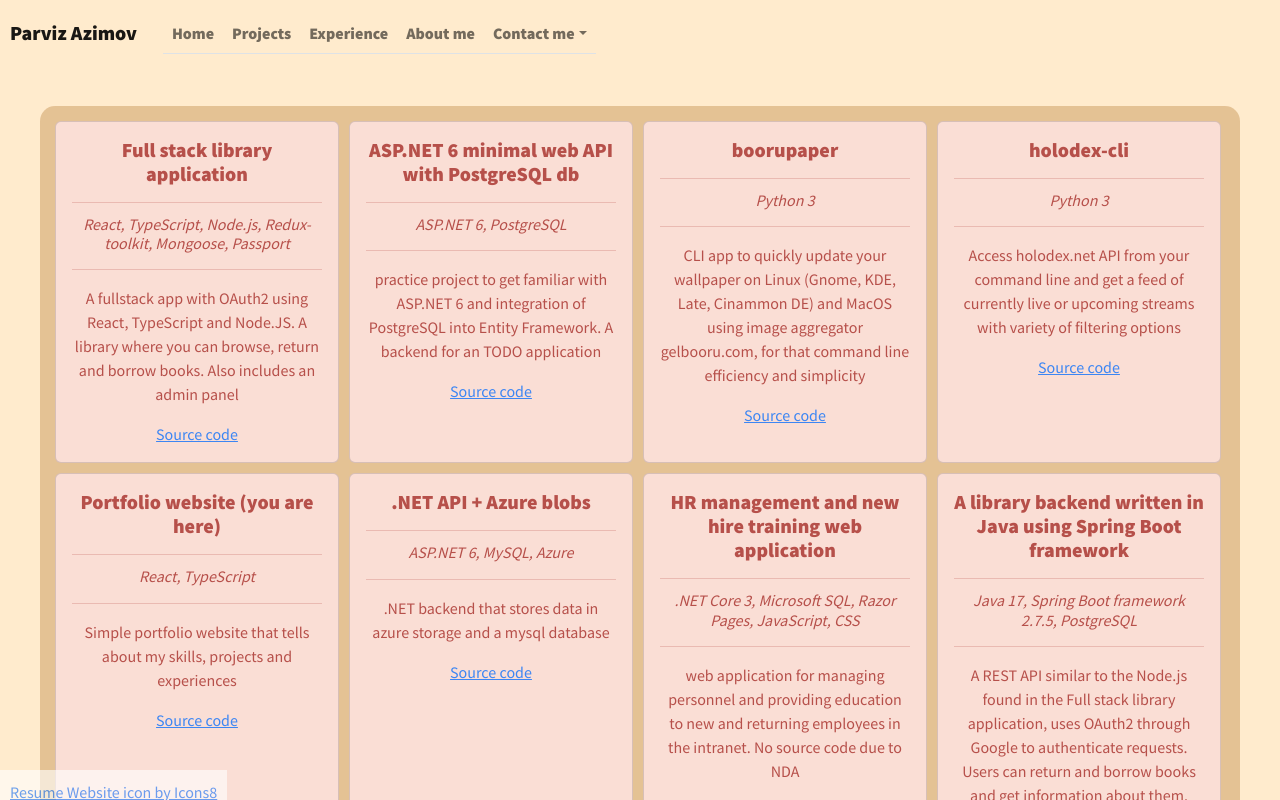
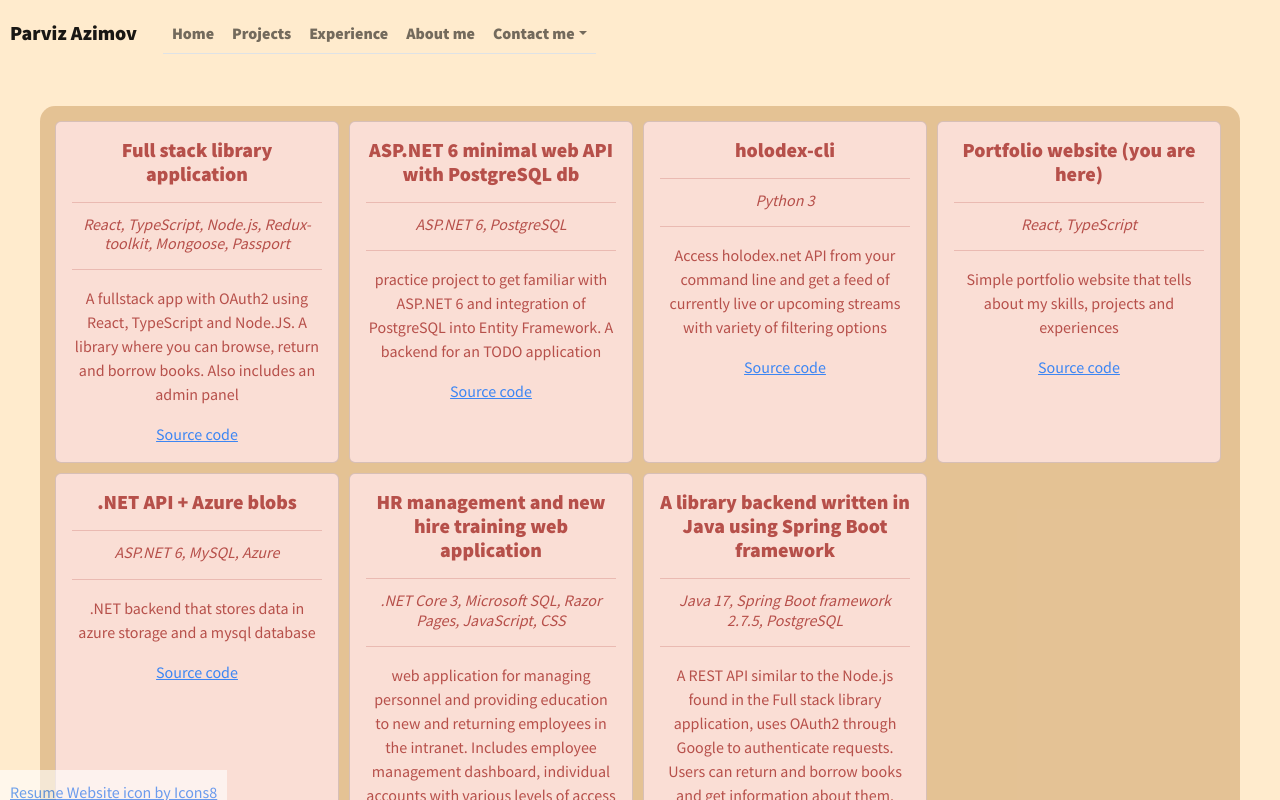
Before and after one commit to AzimovParviz/portfolio, a React (Create React App) app: page /projects in a window 1280 px wide. Shown: the top 800 px of the page. Built offline with nearby package versions, Linux system fonts and the light colour scheme.

Commit message:
removed id from the type, changes to project description

```diff
--- a/src/pages/Experience.tsx
+++ b/src/pages/Experience.tsx
@@ -1,11 +1,8 @@
 import { Card } from "react-bootstrap";
-import {experience} from "../types";
-
-
+import { experience } from "../types";
 
 const experiences: experience[] = [
   {
-    id: 0,
     company: "Avenla Oy",
     title: ".NET developer",
     duration: "6 months",
@@ -21,7 +18,6 @@ const experiences: experience[] = [
     ],
   },
   {
-    id: 1,
     company: "Integrify Oy",
     title: "Full stack trainee",
     duration: "6 months",
--- a/src/pages/Projects.tsx
+++ b/src/pages/Projects.tsx
@@ -1,9 +1,8 @@
 import { Card } from "react-bootstrap";
-import {project} from "../types";
+import { project } from "../types";
 
 const projects: project[] = [
   {
-    id: 0,
     title: "Full stack library application",
     description:
       "A fullstack app with OAuth2 using React, TypeScript and Node.JS. A library where you can browse, return and borrow books. Also includes an admin panel",
@@ -11,24 +10,13 @@ const projects: project[] = [
     tech: "React, TypeScript, Node.js, Redux-toolkit, Mongoose, Passport",
   },
   {
-    id: 1,
     title: "ASP.NET 6 minimal web API with PostgreSQL db",
     description:
       "practice project to get familiar with ASP.NET 6 and integration of PostgreSQL into Entity Framework. A backend for an TODO application",
     url: "https://github.com/AzimovParviz/todobackend",
     tech: "ASP.NET 6, PostgreSQL",
   },
-
   {
-    id: 2,
-    title: "boorupaper",
-    description:
-      "CLI app to quickly update your wallpaper on Linux (Gnome, KDE, Late, Cinammon DE) and MacOS using image aggregator gelbooru.com, for that command line efficiency and simplicity",
-    url: "https://github.com/AzimovParviz/boorupaper",
-    tech: "Python 3",
-  },
-  {
-    id: 3,
     title: "holodex-cli",
     description:
       "Access holodex.net API from your command line and get a feed of currently live or upcoming streams with variety of filtering options",
@@ -36,7 +24,6 @@ const projects: project[] = [
     tech: "Python 3",
   },
   {
-    id: 4,
     title: "Portfolio website (you are here)",
     description:
       "Simple portfolio website that tells about my skills, projects and experiences",
@@ -44,7 +31,6 @@ const projects: project[] = [
     tech: "React, TypeScript",
   },
   {
-    id: 5,
     title: ".NET API + Azure blobs",
     description:
       ".NET backend that stores data in azure storage and a mysql database",
@@ -53,14 +39,12 @@ const projects: project[] = [
   },
 
   {
-    id: 6,
     title: "HR management and new hire training web application",
     description:
-      "web application for managing personnel and providing education to new and returning employees in the intranet. No source code due to NDA",
+      "web application for managing personnel and providing education to new and returning employees in the intranet. Includes employee management dashboard, individual accounts with various levels of access (roles). Courses and lessons for the users with performance statistics tracking and grading. Admin functionality to manage courses and users using the admin dashboard. No source code due to NDA",
     tech: ".NET Core 3, Microsoft SQL, Razor Pages, JavaScript, CSS",
   },
   {
-    id: 7,
     title: "A library backend written in Java using Spring Boot framework",
     description:
       "A REST API similar to the Node.js found in the Full stack library application, uses OAuth2 through Google to authenticate requests. Users can return and borrow books and get information about them. Admins can browse , update and delete users and their information",
--- a/src/types.ts
+++ b/src/types.ts
@@ -1,5 +1,4 @@
 export type project = {
-	  readonly id: number;
 	  title: string;
 	  description: string;
 	  url?: string;
@@ -7,7 +6,6 @@ export type project = {
 };
 
 export type experience = {
-	  id: number;
 	  company: string;
 	  title: string;
 	  duration: string;
```
